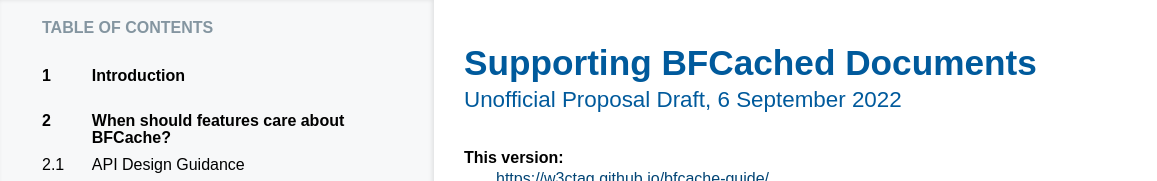
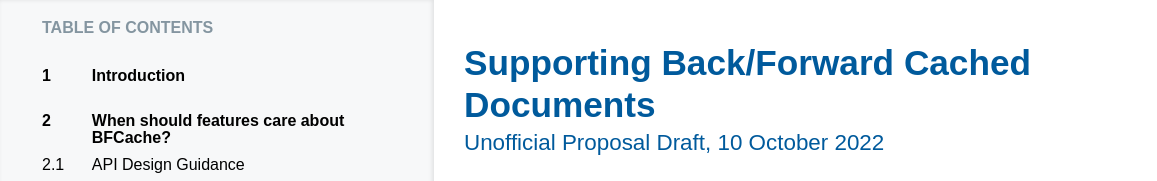
Before and after one commit to w3ctag/bfcache-guide, a plain HTML site: page index.html in a window 1280 px wide. Shown: the top 181 px of the page, 0-1157 px from the left. Drawn offline with Linux system fonts and the light colour scheme.

Commit message:
Update title
Use the full "Back/Forward Cache" instead of "BFCache" for the title

```diff
--- a/index.html
+++ b/index.html
@@ -1,7 +1,7 @@
 <!doctype html><html lang="en">
  <head>
   <meta content="text/html; charset=utf-8" http-equiv="Content-Type">
-  <title>Supporting BFCached Documents</title>
+  <title>Supporting Back/Forward Cached Documents</title>
   <meta content="width=device-width, initial-scale=1, shrink-to-fit=no" name="viewport">
 <style data-fill-with="stylesheet">/******************************************************************************
  *                   Style sheet for the W3C specifications                   *
@@ -1490,7 +1490,7 @@ Possible extra rowspan handling
 </style>
   <meta content="Bikeshed version 5c7bc9381, updated Wed May 12 18:18:08 2021 -0700" name="generator">
   <link href="https://w3ctag.github.io/bfcache-guide/" rel="canonical">
-  <meta content="2cd49023042d401e027acb7546a82c6967bf710a" name="document-revision">
+  <meta content="a872ebbfce32cca8fdc47985cf5a2d8de1c170a3" name="document-revision">
 <style>/* style-autolinks */
 
 .css.css, .property.property, .descriptor.descriptor {
@@ -1924,8 +1924,8 @@ dfn > a.self-link::before      { content: "#"; }
  <body class="h-entry">
   <div class="head">
    <p data-fill-with="logo"><a class="logo" href="https://www.w3.org/"> <img alt="W3C" height="48" src="https://www.w3.org/StyleSheets/TR/2016/logos/W3C" width="72"> </a> </p>
-   <h1 class="p-name no-ref" id="title">Supporting BFCached Documents</h1>
-   <h2 class="no-num no-toc no-ref heading settled" id="profile-and-date"><span class="content">Unofficial Proposal Draft, <time class="dt-updated" datetime="2022-09-06">6 September 2022</time></span></h2>
+   <h1 class="p-name no-ref" id="title">Supporting Back/Forward Cached Documents</h1>
+   <h2 class="no-num no-toc no-ref heading settled" id="profile-and-date"><span class="content">Unofficial Proposal Draft, <time class="dt-updated" datetime="2022-10-10">10 October 2022</time></span></h2>
    <div data-fill-with="spec-metadata">
     <dl>
      <dt>This version:
```
Also changed, not shown: 1 other file.
